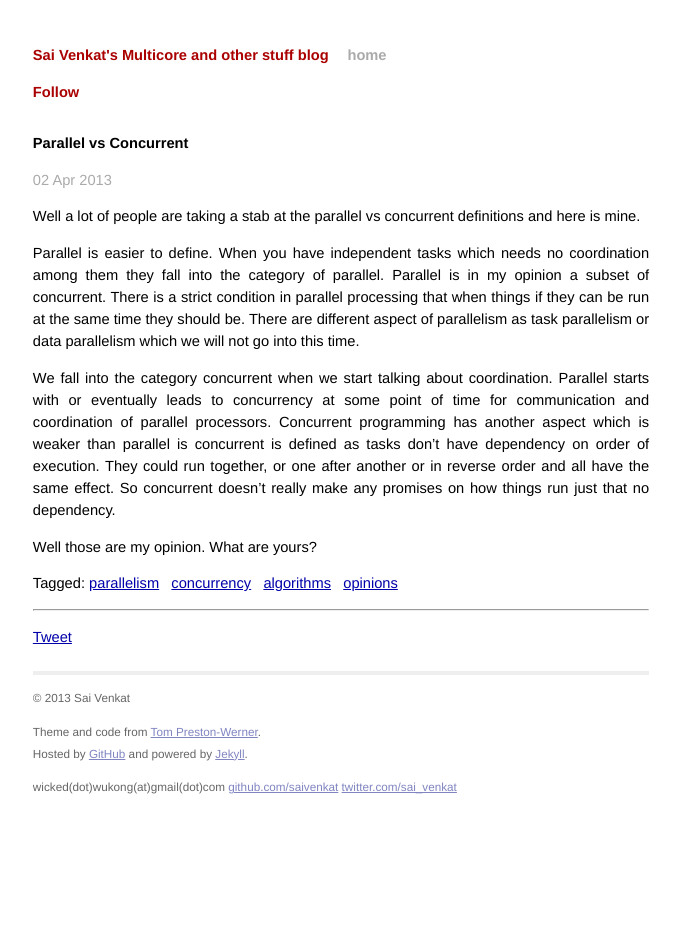
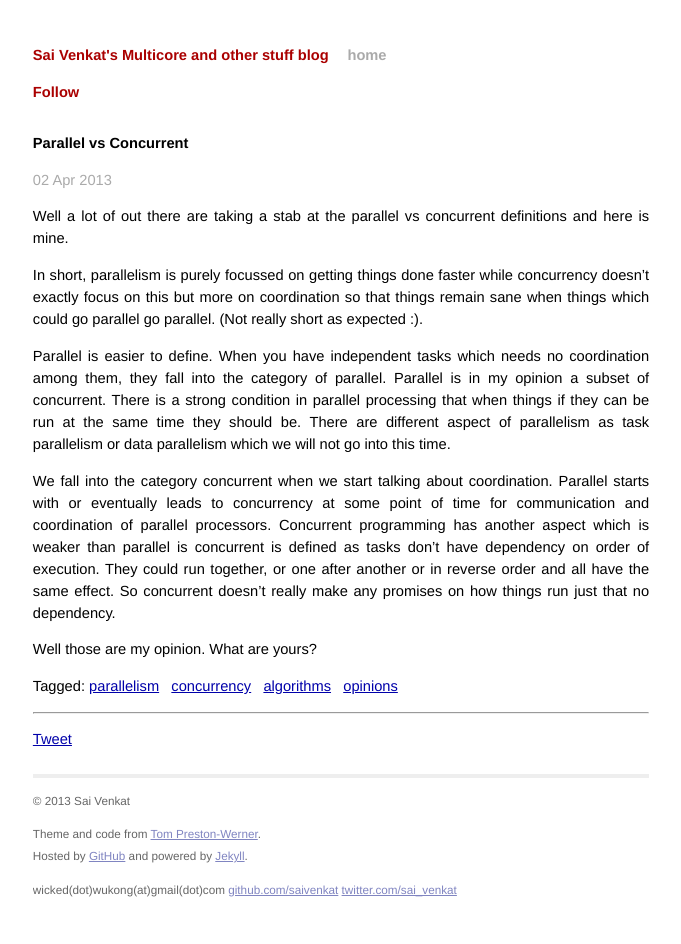
Before and after one commit to saivenkat/saivenkat.github.com, a Jekyll site: the page built from _posts/2013-04-02-parallel-vs-concurrent.md, in a window 1280 px wide. Shown: the whole page, without its empty margins (299-980 px from the left). Built offline with Jekyll 4.4.1, drawn with Linux system fonts in a browser that asks for light colours; Markdown is read by kramdown in place of the engine named in the settings; comment, search, counter and statistics services are not loaded.

Commit message:
Edit of parallel vs concurrent

```diff
--- a/_posts/2013-04-02-parallel-vs-concurrent.md
+++ b/_posts/2013-04-02-parallel-vs-concurrent.md
@@ -8,12 +8,17 @@ day: 2
 published: true
 ---
 
-Well a lot of people are taking a stab at the parallel vs concurrent
+Well a lot of out there are taking a stab at the parallel vs concurrent
 definitions and here is mine.
 
+In short, parallelism is purely focussed on getting things done faster
+while concurrency doesn't exactly focus on this but more on coordination
+so that things remain sane when things which could go parallel go
+parallel. (Not really short as expected :).
+
 Parallel is easier to define. When you have independent tasks which needs
-no coordination among them they fall into the category of parallel.
-Parallel is in my opinion a subset of concurrent. There is a strict
+no coordination among them, they fall into the category of parallel.
+Parallel is in my opinion a subset of concurrent. There is a strong
 condition in parallel processing that when things if they  can be run at the same
 time they should be. There are different aspect of parallelism as task
 parallelism or data parallelism which we will not go into this time.
```
